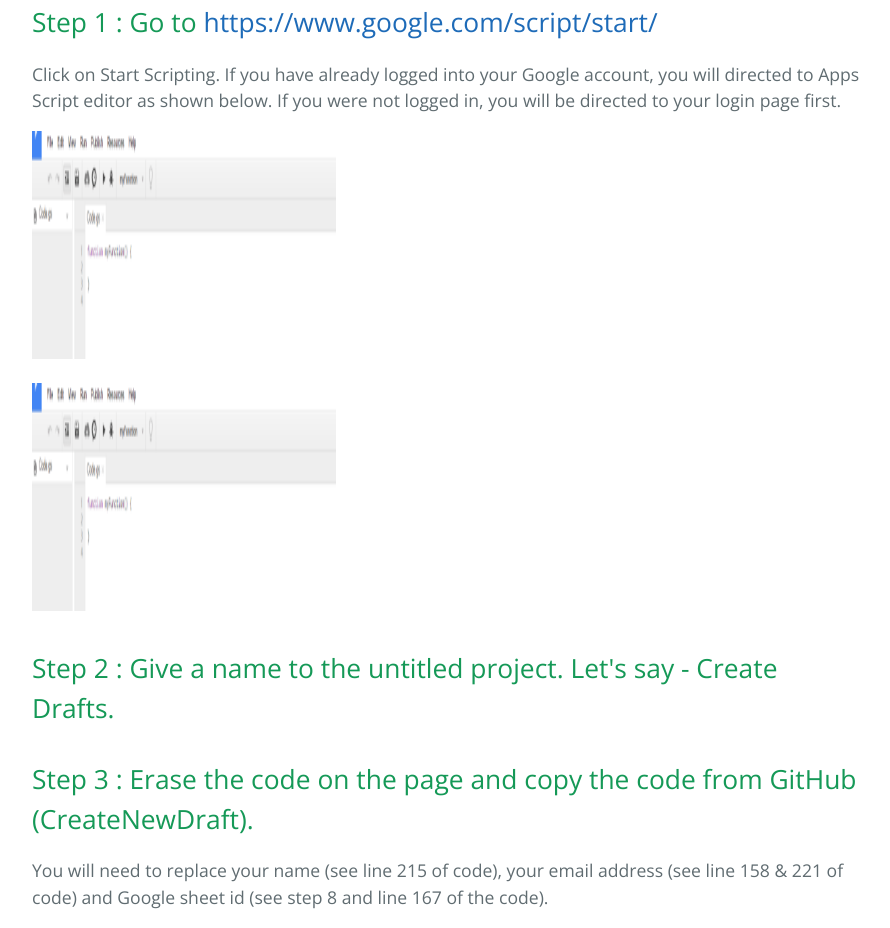
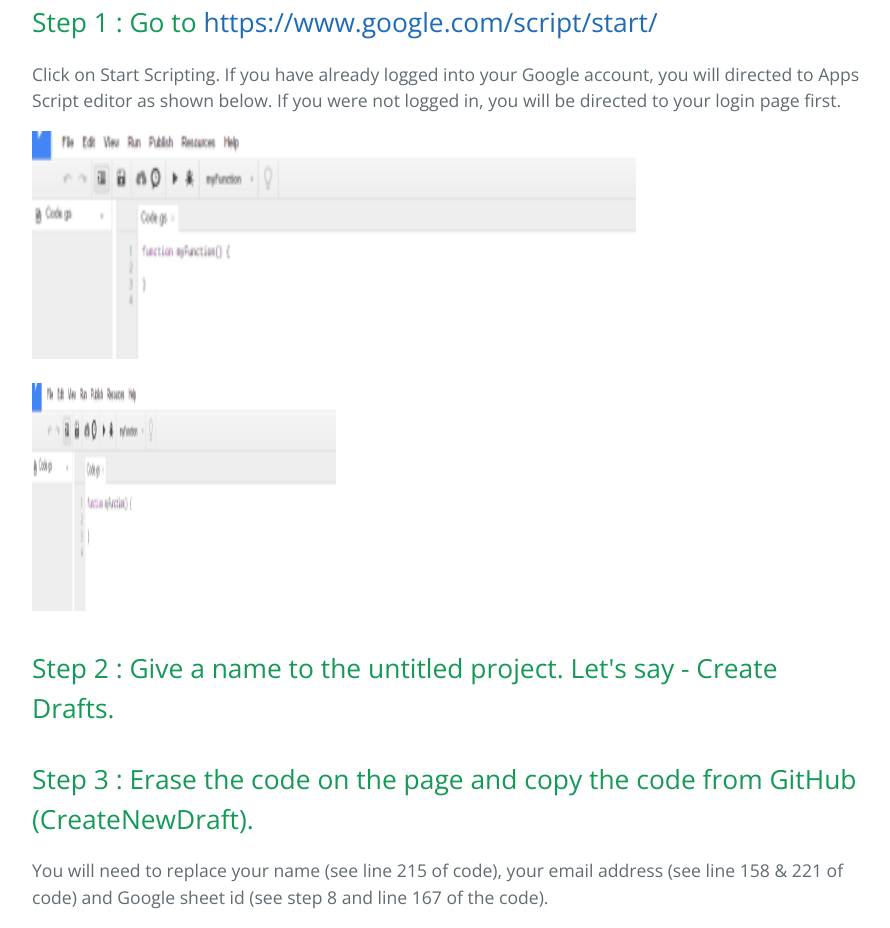
Before and after one commit to RishiBawdekar/how-to-automate-gmail-responses, a plain HTML site: page index.html in a window 1280 px wide. Shown: the part 852-1780 px from the top of the page, without its empty margins (192-1082 px from the left). Drawn offline with nearby package versions, Linux system fonts and the light colour scheme.

Commit message:
Update index.html

```diff
--- a/index.html
+++ b/index.html
@@ -39,7 +39,7 @@
 
 <p>Click on Start Scripting. If you have already logged into your Google account, you will directed to Apps Script editor as shown below. If you were not logged in, you will be directed to your login page first.</p>
 
-<p><img src="https://raw.githubusercontent.com/RishiBawdekar/how-to-automate-gmail-responses/master/images/pic_1.png" alt="" style="width:304px;height:228px;"></p>
+<p><img src="https://raw.githubusercontent.com/RishiBawdekar/how-to-automate-gmail-responses/master/images/pic_1.png" alt="" style="width:604px;height:228px;"></p>
 
 <p><img src="/images/pic_1.png" alt="" style="width:304px;height:228px;"></p>
 
```
